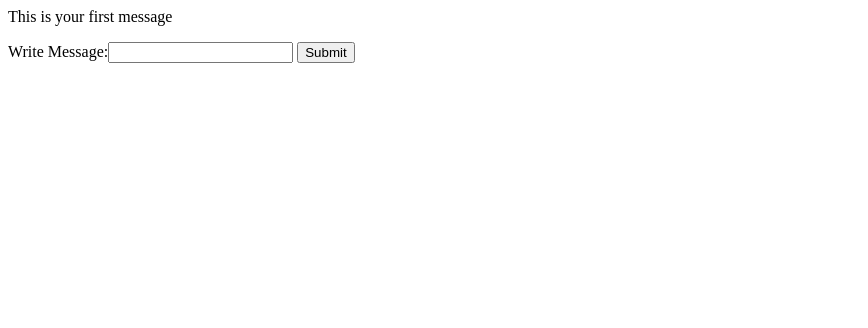
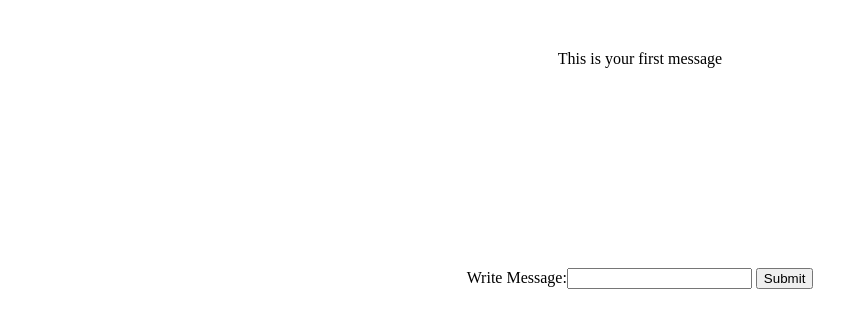
Before and after one commit to FedericoFdez/prueba_django, a Django app: page /simpleform/ in a window 1280 px wide. Shown: the top 328 px of the page, without its empty margins (0-868 px from the left). Run offline with Django 3.2, Linux system fonts and the light colour scheme; some libraries are stand-ins or nearby versions.

Commit message:
New styles added

```diff
--- a/simple_form/static/simple_form/style.css
+++ b/simple_form/static/simple_form/style.css
@@ -1,3 +1,22 @@
+p {
+	text-align: center;
+	margin-top: 50px;
+	margin-bottom: 200px;
+}
+
 #last {
 	color:red;
+	font-size: 1.5em;
 }
+
+form {
+	text-align: center;
+}
+
+form label, form input {
+	margin-top,margin-bottom:10px;
+}
+
+div {
+	margin: 10px auto;
+}
```
Also changed, not shown: 1 other file.
